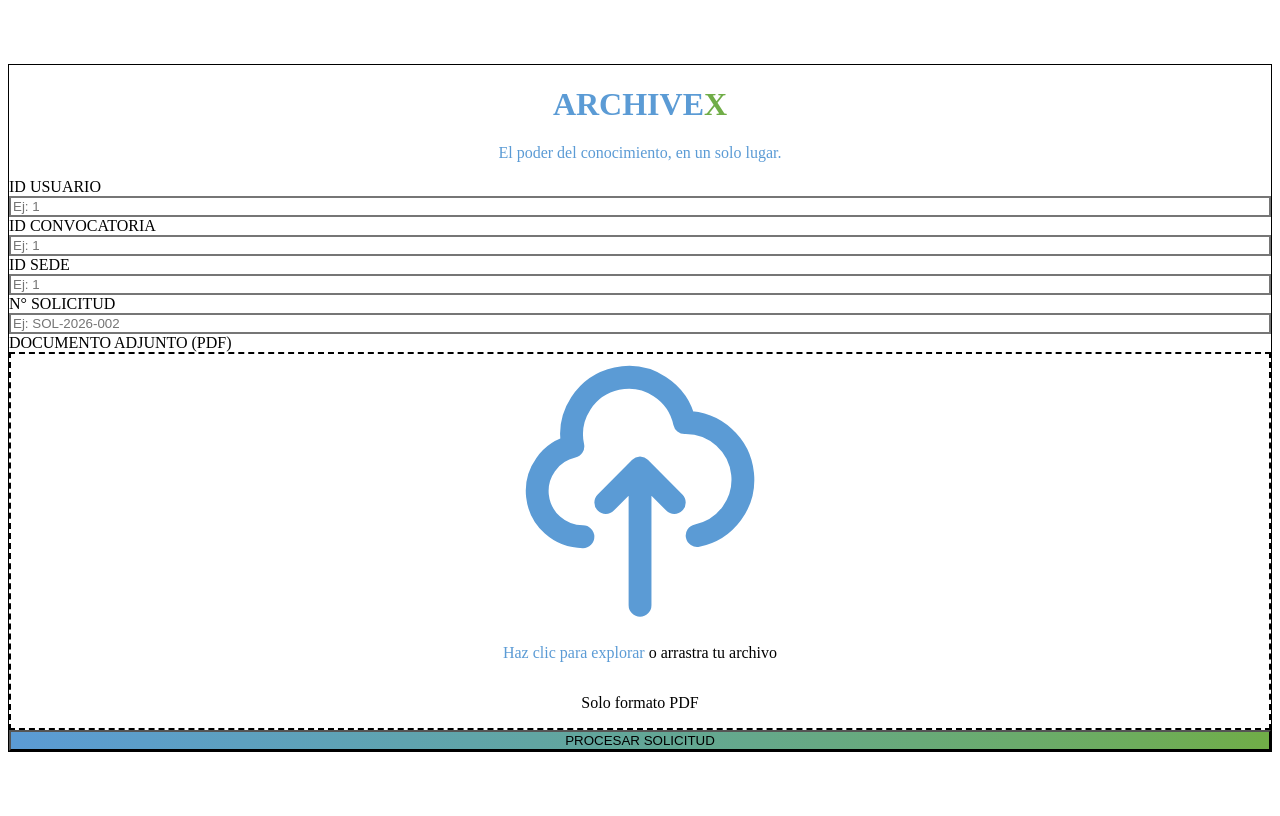
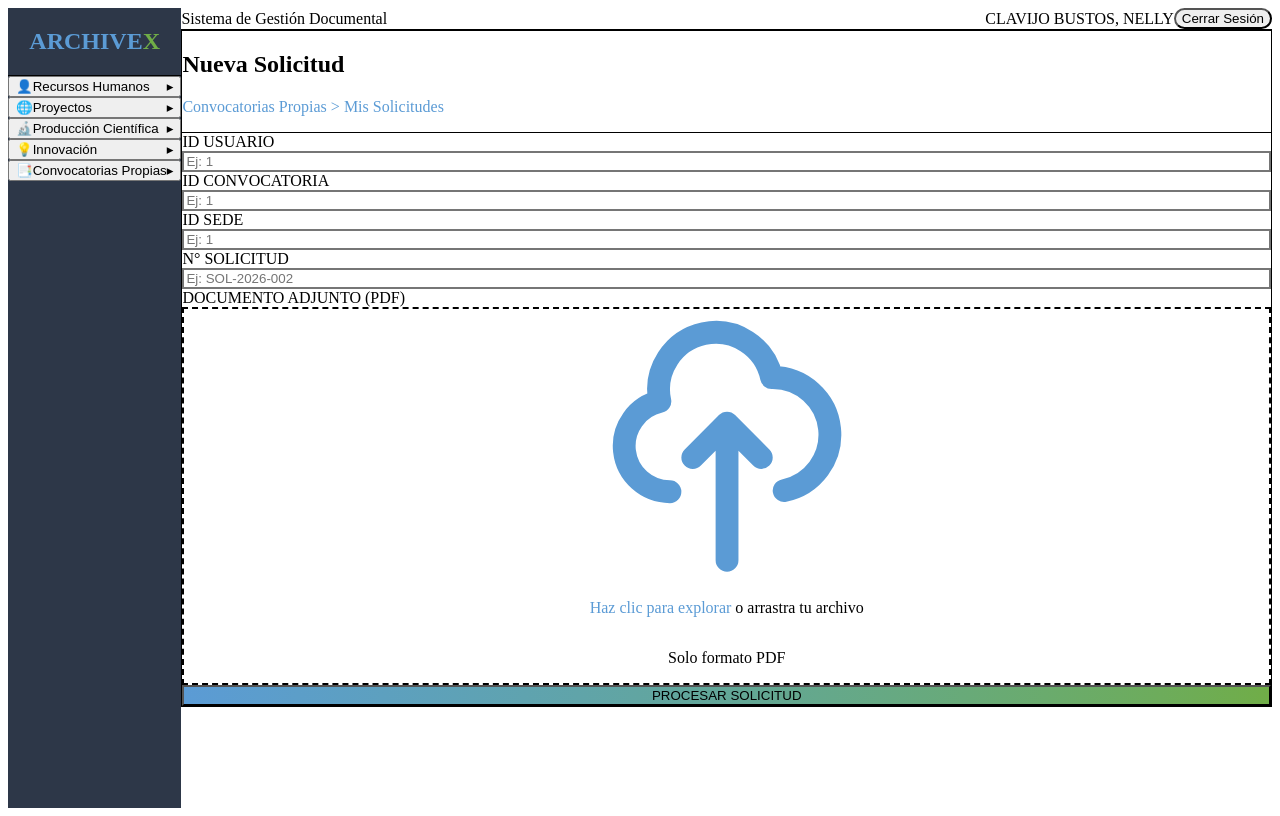
Before and after one commit to dantuki/proyecto-sinfoni, a React app in the folder frontend/: page / in a window 1280 px wide. Built offline with nearby package versions, Linux system fonts and the light colour scheme; the HTML template or start-up script is replaced by a standard one.

Commit message:
primera casilla completada

```diff
--- a/frontend/src/App.jsx
+++ b/frontend/src/App.jsx
@@ -1,19 +1,121 @@
+import { useState } from 'react';
 import FormularioSolicitud from './components/FormularioSolicitud';
 
 function App() {
+  const [menuActivo, setMenuActivo] = useState('');
+
+  const toggleMenu = (menu) => {
+    setMenuActivo(menuActivo === menu ? '' : menu);
+  };
+
+  const menus = [
+    {
+      titulo: 'Recursos Humanos',
+      icono: '👤',
+      submenus: ['Datos Personales', 'Noticias']
+    },
+    {
+      titulo: 'Proyectos',
+      icono: '🌐',
+      submenus: ['Mis Proyectos', 'Mis Participaciones']
+    },
+    {
+      titulo: 'Producción Científica',
+      icono: '🔬',
+      submenus: ['Currículum', 'Unidades de Investigación']
+    },
+    {
+      titulo: 'Innovación',
+      icono: '💡',
+      submenus: ['Ideas Propias']
+    },
+    {
+      titulo: 'Convocatorias Propias',
+      icono: '📑',
+      submenus: ['Mis Solicitudes', 'Convocatorias Abiertas']
+    }
+  ];
+
   return (
-    <div className="min-h-screen bg-slate-50 flex items-center justify-center p-6 font-sans">
-      <div className="bg-white shadow-2xl rounded-3xl p-10 w-full max-w-3xl border border-slate-100">
-        <div className="text-center mb-10">
-          <h1 className="text-6xl font-extrabold tracking-tight mb-3">
+    <div className="flex h-screen bg-slate-100 font-sans overflow-hidden">
+
+      {/* SIDEBAR LATERAL */}
+      <aside className="w-72 bg-[#2d3748] text-white flex flex-col shadow-2xl z-20">
+        <div className="p-6 bg-white border-b border-slate-200 text-center flex flex-col items-center justify-center">
+          <h1 className="text-3xl font-extrabold tracking-tight">
             <span className="text-[#5B9BD5]">ARCHIVE</span><span className="text-[#70AD47]">X</span>
           </h1>
-          <p className="text-[#5B9BD5] font-medium tracking-wide text-lg">
-            El poder del conocimiento, en un solo lugar.
-          </p>
         </div>
-        <FormularioSolicitud />
-      </div>
+
+        <nav className="flex-1 overflow-y-auto py-4">
+          {menus.map((menu, index) => (
+            <div key={index} className="mb-1">
+              <button
+                onClick={() => toggleMenu(menu.titulo)}
+                className={`w-full flex items-center justify-between px-6 py-3 hover:bg-[#5B9BD5] transition-colors ${menuActivo === menu.titulo ? 'bg-[#5B9BD5]' : ''}`}
+              >
+                <div className="flex items-center gap-3">
+                  <span className="text-xl">{menu.icono}</span>
+                  <span className="font-medium text-sm tracking-wide">{menu.titulo}</span>
+                </div>
+                <span>{menuActivo === menu.titulo ? '▾' : '▸'}</span>
+              </button>
+
+              {/* SUBMENUS DESPLEGABLES */}
+              {menuActivo === menu.titulo && (
+                <div className="bg-[#1a202c] py-2">
+                  {menu.submenus.map((sub, idx) => (
+                    <button
+                      key={idx}
+                      className="w-full text-left pl-14 pr-6 py-2 text-sm text-slate-300 hover:text-white hover:bg-white/10 transition-colors"
+                    >
+                      {sub}
+                    </button>
+                  ))}
+                </div>
+              )}
+            </div>
+          ))}
+        </nav>
+      </aside>
+
+      {/* ÁREA PRINCIPAL CON FONDO DE IMAGEN */}
+      <main className="flex-1 flex flex-col h-screen relative">
+        {/* Aquí puedes cambiar la URL por la foto que desees */}
+        <div
+          className="absolute inset-0 z-0 bg-cover bg-center"
+          style={{ backgroundImage: "url('https://images.unsplash.com/photo-1497366216548-37526070297c?q=80&w=2069&auto=format&fit=crop')" }}
+        >
+          <div className="absolute inset-0 bg-slate-900/40"></div> {/* Filtro oscuro para que resalte el contenido */}
+        </div>
+
+        {/* TOPBAR */}
+        <header className="h-16 bg-white/90 backdrop-blur-sm shadow-sm flex items-center justify-between px-8 z-10 border-b border-slate-200">
+          <div className="text-slate-600 font-semibold">Sistema de Gestión Documental</div>
+          <div className="flex items-center gap-4">
+            <div className="text-sm font-bold text-slate-700">CLAVIJO BUSTOS, NELLY</div>
+            <button className="text-xs bg-slate-200 hover:bg-red-500 hover:text-white px-3 py-1 rounded-full transition-colors text-slate-600">Cerrar Sesión</button>
+          </div>
+        </header>
+
+        {/* CONTENEDOR DE TARJETAS (Glassmorphism) */}
+        <div className="flex-1 overflow-y-auto p-8 z-10 flex items-start justify-center">
+
+          {/* TARJETA DONDE VA TU FORMULARIO */}
+          <div className="w-full max-w-4xl bg-white/85 backdrop-blur-xl shadow-2xl rounded-2xl p-8 border border-white/40 mt-4">
+            <div className="border-b border-slate-200 pb-4 mb-6 flex justify-between items-end">
+              <div>
+                <h2 className="text-2xl font-bold text-slate-800">Nueva Solicitud</h2>
+                <p className="text-[#5B9BD5] font-medium text-sm mt-1">Convocatorias Propias {'>'} Mis Solicitudes</p>
+              </div>
+            </div>
+
+            {/* AQUÍ LLAMAMOS AL FORMULARIO QUE HICIMOS AYER */}
+            <FormularioSolicitud />
+
+          </div>
+        </div>
+      </main>
     </div>
   );
 }
--- /dev/null
+++ b/frontend/src/components/DatosPersonales.jsx
@@ -0,0 +1,62 @@
+const DatosPersonales = () => {
+  return (
+    <div className="w-full max-w-4xl bg-white shadow-xl rounded-xl border border-slate-200 p-8 mx-auto mt-6">
+      <div className="flex flex-col md:flex-row gap-8">
+
+        {/* Foto y CC */}
+        <div className="flex flex-col items-center w-full md:w-1/3">
+          <div className="w-40 h-48 bg-slate-200 border-4 border-slate-100 rounded-lg overflow-hidden shadow-sm mb-4">
+            {/* Espacio para la foto real cuando conectemos el login */}
+            <img src="https://via.placeholder.com/150" alt="Perfil" className="w-full h-full object-cover" />
+          </div>
+          <div className="text-center w-full">
+            <p className="text-slate-500 font-bold text-sm">CC</p>
+            <p className="text-slate-700 text-lg">65764515</p>
+          </div>
+        </div>
+
+        {/* Datos de Texto */}
+        <div className="w-full md:w-2/3 grid grid-cols-1 md:grid-cols-2 gap-y-4 gap-x-6">
+          <div>
+            <p className="text-xs text-slate-500 uppercase tracking-wide">Primer Apellido:</p>
+            <p className="text-[#1b5b8c] text-xl font-semibold uppercase">CLAVIJO</p>
+          </div>
+          <div>
+            <p className="text-xs text-slate-500 uppercase tracking-wide">Segundo Apellido:</p>
+            <p className="text-[#1b5b8c] text-xl font-semibold uppercase">BUSTOS</p>
+          </div>
+          <div className="col-span-2 border-b border-slate-100 pb-2">
+            <p className="text-xs text-slate-500 uppercase tracking-wide">Nombre:</p>
+            <p className="text-[#1b5b8c] text-xl font-semibold uppercase">NELLY</p>
+          </div>
+
+          <div>
+            <p className="text-xs text-slate-500">Ciudad Nacimiento:</p>
+            <p className="font-medium text-slate-700">-</p>
+          </div>
+          <div>
+            <p className="text-xs text-slate-500">País Nacimiento:</p>
+            <p className="font-medium text-slate-700">-</p>
+          </div>
+          <div className="col-span-2">
+            <p className="text-xs text-slate-500 inline-block mr-2">Fecha Nacimiento:</p>
+            <p className="font-bold text-[#1b5b8c] inline-block">26/12/1974</p>
+          </div>
+        </div>
+      </div>
+
+      {/* Caja Gris de Dirección */}
+      <div className="mt-8 bg-slate-100 rounded-lg p-6 flex items-start gap-4 shadow-inner">
+        <div className="text-4xl text-blue-500 mt-1">📍</div>
+        <div className="grid grid-cols-2 gap-4 w-full text-sm">
+          <p><span className="text-slate-500">Dirección:</span> </p>
+          <p><span className="text-slate-500">Localidad:</span> </p>
+          <p><span className="text-slate-500">Código Postal:</span> </p>
+          <p><span className="text-slate-500">Provincia:</span> </p>
+        </div>
+      </div>
+    </div>
+  );
+};
+
+export default DatosPersonales;
--- /dev/null
+++ b/frontend/src/components/InicioCards.jsx
@@ -0,0 +1,60 @@
+const InicioCards = ({ cambiarVista }) => {
+  const categorias = [
+    {
+      titulo: 'Recursos Humanos',
+      icono: '👤',
+      color: 'from-blue-500 to-blue-600',
+      opciones: [
+        { nombre: 'Datos Personales', vista: 'datos_personales' },
+        { nombre: 'Noticias', vista: 'noticias' }
+      ]
+    },
+    {
+      titulo: 'Proyectos',
+      icono: '🌐',
+      color: 'from-indigo-500 to-indigo-600',
+      opciones: [
+        { nombre: 'Mis Proyectos', vista: 'en_construccion' },
+        { nombre: 'Mis Participaciones', vista: 'en_construccion' }
+      ]
+    },
+    {
+      titulo: 'Convocatorias',
+      icono: '📑',
+      color: 'from-green-500 to-green-600',
+      opciones: [
+        { nombre: 'Mis Solicitudes (Formulario)', vista: 'formulario' },
+        { nombre: 'Convocatorias Abiertas', vista: 'en_construccion' }
+      ]
+    }
+  ];
+
+  return (
+    <div className="grid grid-cols-1 md:grid-cols-3 gap-8 w-full max-w-5xl mx-auto mt-10 group">
+      {categorias.map((cat, index) => (
+        <div
+          key={index}
+          className="relative bg-white/90 backdrop-blur-sm rounded-2xl shadow-lg hover:shadow-2xl transition-all duration-500 transform hover:scale-110 hover:z-50 cursor-default overflow-hidden border border-white/40 group-hover:opacity-50 hover:!opacity-100 h-64 flex flex-col justify-center items-center"
+        >
+          <div className={`absolute top-0 left-0 w-full h-2 bg-gradient-to-r ${cat.color}`}></div>
+          <div className="text-5xl mb-4 transition-transform duration-300 transform hover:-translate-y-2">{cat.icono}</div>
+          <h2 className="text-xl font-bold text-slate-700 text-center mb-4">{cat.titulo}</h2>
+
+          <div className="flex flex-col gap-2 w-3/4 opacity-0 absolute bottom-6 transition-all duration-300 hover:opacity-100 text-center bg-white/95 p-4 rounded-xl shadow-inner">
+            {cat.opciones.map((opc, i) => (
+              <button
+                key={i}
+                onClick={() => cambiarVista(opc.vista)}
+                className="text-sm font-semibold text-slate-600 hover:text-blue-600 py-1 border-b border-slate-100 last:border-0 hover:bg-slate-50 transition-colors"
+              >
+                {opc.nombre}
+              </button>
+            ))}
+          </div>
+        </div>
+      ))}
+    </div>
+  );
+};
+
+export default InicioCards;
```
